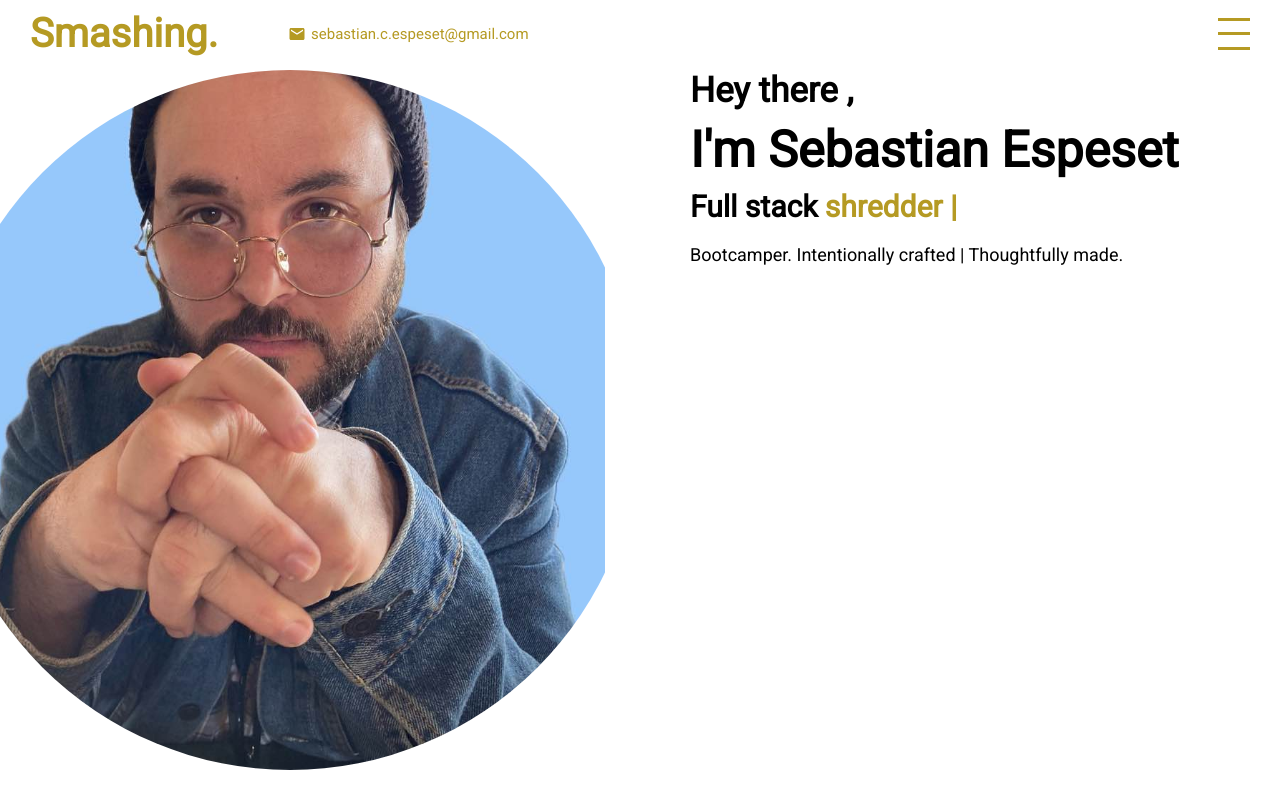
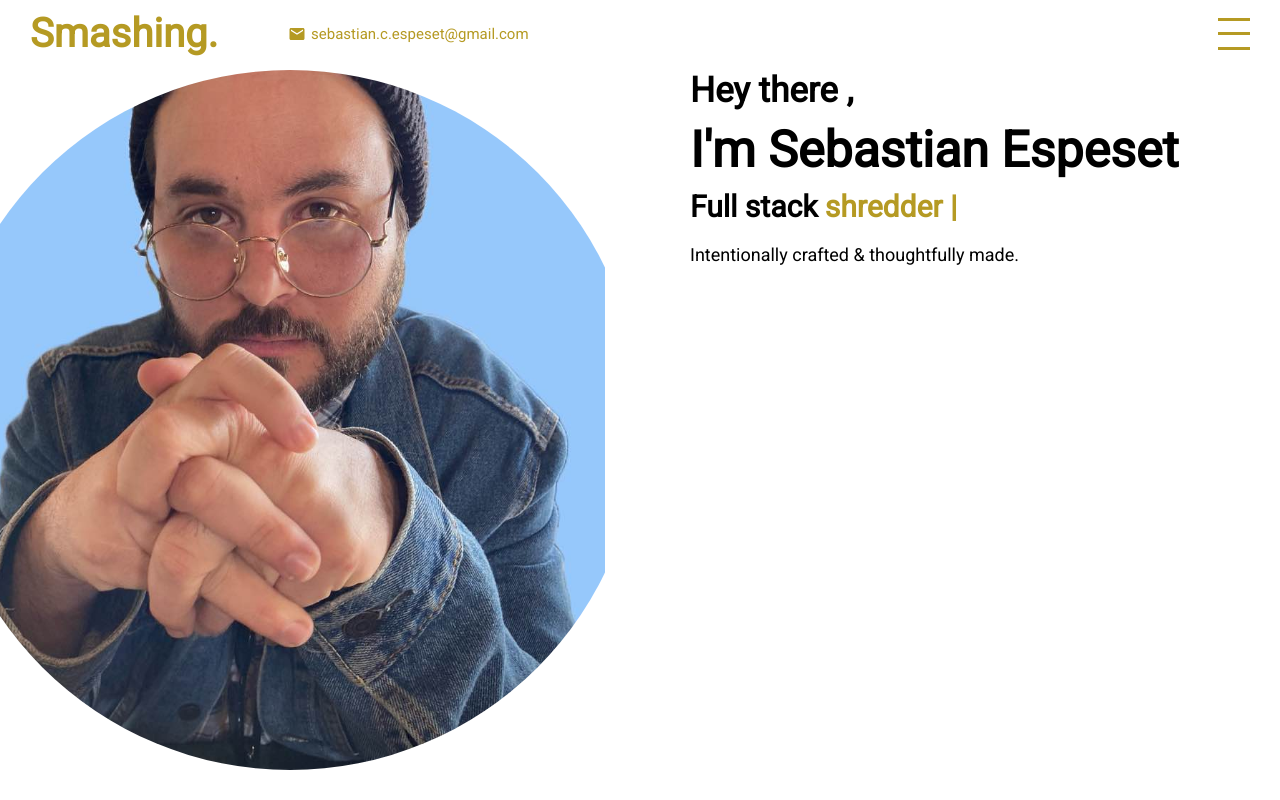
Before and after one commit to sebastian-espeset/responsive-portfolio, a React (Create React App) app: page / in a window 1280 px wide. Built offline with nearby package versions, Linux system fonts and the light colour scheme.

Commit message:
change to intro text

```diff
--- a/src/components/intro/Intro.jsx
+++ b/src/components/intro/Intro.jsx
@@ -37,7 +37,7 @@ export default function Intro() {
             Full stack <span ref={textRef}></span>
           </h3>
           <div className="paragraph">
-            <p>Bootcamper. Intentionally crafted | Thoughtfully made. </p>
+            <p>Intentionally crafted & thoughtfully made. </p>
           </div>
         </div>
       </div>
```
